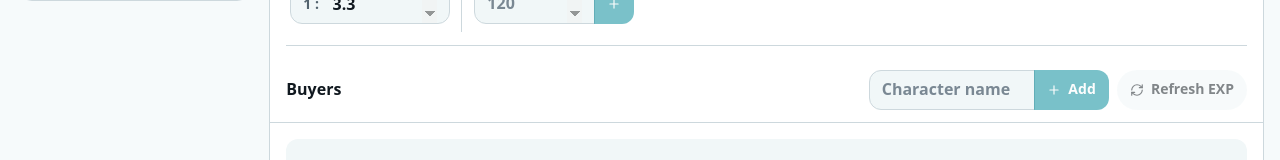
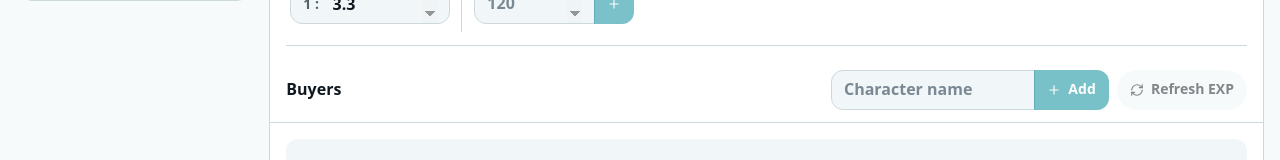
Before and after one commit to kiri-ml/holysymbol, a React (Vite) app: page / in a window 1280 px wide. Shown: the part 245-405 px from the top of the page. Built offline with nearby package versions, Linux system fonts and the light colour scheme.

Commit message:
fix: refine responsive buyer toolbar

```diff
--- a/src/features/runs/buyers/BuyerToolbar.module.css
+++ b/src/features/runs/buyers/BuyerToolbar.module.css
@@ -10,9 +10,9 @@
     background: var(--surface);
   }
   .toolbar { display: flex; justify-content: space-between; gap: var(--space-4); align-items: center; }
-  .toolbarActions { container: buyer-actions / inline-size; display: flex; flex: 1 1 0; align-items: center; justify-content: flex-end; gap: var(--space-2); min-width: 0; }
+  .toolbarActions { container: buyer-actions / inline-size; display: flex; flex: 1 1 0; align-items: center; justify-content: flex-end; gap: var(--space-2); width: 100%; max-width: 26rem; min-width: 0; }
 
-  .addForm { width: min(100%, 15rem); min-width: 0; }
+  .addForm { flex: 1 1 auto; min-width: 0; }
   .addGroup { width: 100%; }
   .addInput { min-width: 0; }
   .addButton { flex: 0 0 auto; white-space: nowrap; }
@@ -42,9 +42,9 @@
     }
   }
 
-  @container buyer-toolbar (max-width: 30rem) {
+  @container buyer-toolbar (max-width: 28rem) {
     .toolbar { align-items: stretch; flex-direction: column; }
-    .toolbarActions { display: grid; grid-template-columns: minmax(0, 1fr) auto; }
+    .toolbarActions { display: grid; grid-template-columns: minmax(0, 1fr) auto; max-width: none; }
     .addForm,
     .addGroup,
     .refreshHelp,
```
